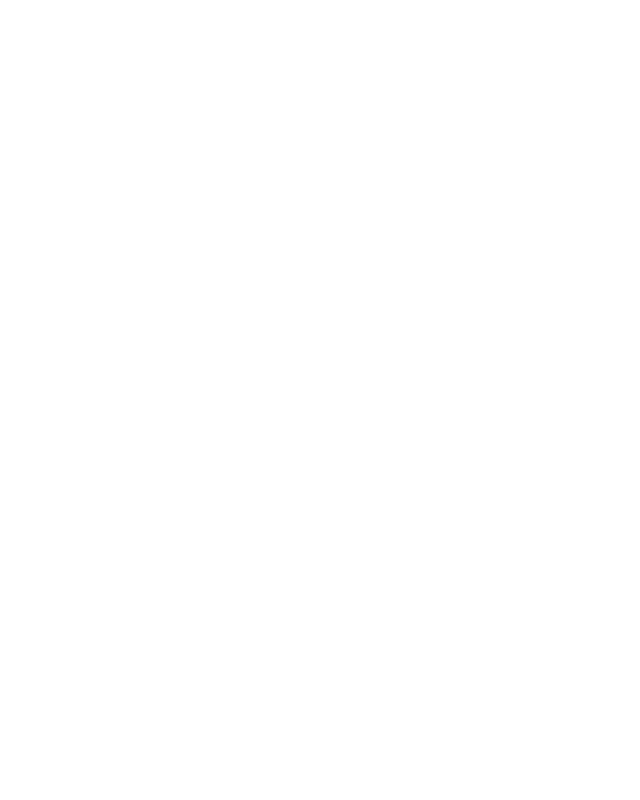
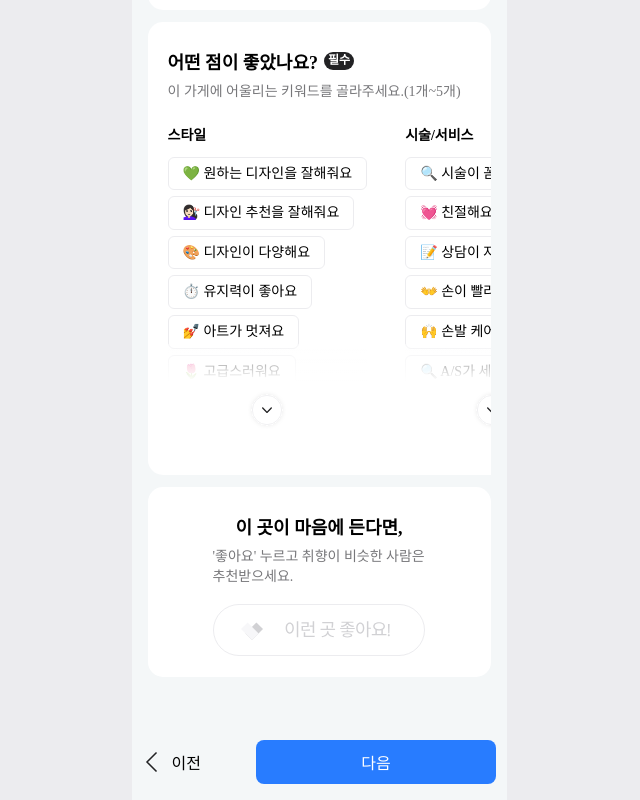
Before and after one commit to NOW-SOPT-CDSP-WEB6/Naver-Reservation-FE, a React (Vite) app: page /keyword/1 in a window 1280 px wide. Before the commit this address had no page. Shown: the part 235-1035 px from the top of the page, without its empty margins (321-961 px from the left). Before the commit the page ends 800 px from the top, so only its background shows below. Built offline with nearby package versions, Linux system fonts and the light colour scheme; a web font is replaced by a local one.

Commit message:
#34 :sparkles: feat: navigate, param 연결

```diff
--- a/src/components/@common/BottomNavBtn/BottomNavBtn.style.ts
+++ b/src/components/@common/BottomNavBtn/BottomNavBtn.style.ts
@@ -15,6 +15,7 @@ export const BackBtn = css({
   alignItems: 'center',
 
   width: 'fit-content',
+  cursor: 'pointer',
 });
 
 export const NextBtn = css({
--- a/src/components/@common/BottomNavBtn/BottomNavBtn.tsx
+++ b/src/components/@common/BottomNavBtn/BottomNavBtn.tsx
@@ -2,19 +2,24 @@ import * as s from '@/components/@common/BottomNavBtn/BottomNavBtn.style';
 import Button from '@/components/@common/Button/Button';
 
 import BackIcon from '@/assets/svgs/home_ic_back.svg?react';
+import { useNavigate } from 'react-router-dom';
 
 interface BottomNavBtnProps {
   handleNextClick?: () => void;
 }
 const BottomNavBtn = ({handleNextClick}: BottomNavBtnProps) => {
+  const navigate = useNavigate();
+  const handleBackClick = () => {
+    navigate(-1);
+  }
   return (
     <div css={s.BtnWrapper}>
-      <nav css={s.BackBtn}>
+      <nav css={s.BackBtn} onClick={handleBackClick}>
         <BackIcon width="40px" height="40px" />
         이전
       </nav>
       <nav css={s.NextBtn} onClick={handleNextClick}>
-        <Button variant={'next'}>다음</Button>
+        <Button variant={'next'} size='large'>다음</Button>
       </nav>
     </div>
   );
--- /dev/null
+++ b/src/hooks/query/useReviewWritingMutation.ts
@@ -0,0 +1,10 @@
+import { postReviewWriting } from "@/api"
+import { useMutation } from "@tanstack/react-query"
+
+export const useReviewWritingMutation = () => {
+  const { mutate, status } = useMutation({
+    mutationFn: postReviewWriting,
+  });
+  console.log("review writing", {mutate, status});
+  return { mutate, status};
+}
--- a/src/hooks/query/useReviewWritingQuery.ts
+++ /dev/null
@@ -1,12 +0,0 @@
-import { postReviewWriting } from "@/api"
-import { ReviewAPIType } from "@/type/reservation";
-import { useMutation } from "@tanstack/react-query"
-
-export const useReviewWritingQuery = ({reservationId, writing} : ReviewAPIType) => {
-  console.log("api 호출한다", {writing})
-  const mutation = useMutation({
-    mutationFn: () => postReviewWriting({reservationId, writing}),
-  });
-
-  return mutation;
-}
--- a/src/pages/keywordPage/KeywordPage.tsx
+++ b/src/pages/keywordPage/KeywordPage.tsx
@@ -4,15 +4,21 @@ import LikeBox from '@/pages/keywordPage/LikeBox/LikeBox';
 import TotalPrice from '@/pages/keywordPage/TotalPrice/TotalPrice';
 
 import BottomNavBtn from '@/components/@common/BottomNavBtn/BottomNavBtn';
+import { useNavigate, useParams } from 'react-router-dom';
 
 const KeywordPage = () => {
+  const { reservationId } = useParams();
+  const navigate = useNavigate();
+  const handleNextClick = () => {
+    navigate(`/review/${reservationId}`)
+  }
   return (
     <>
       <Header />
       <TotalPrice />
       <Carousel />
       <LikeBox />
-      <BottomNavBtn />
+      <BottomNavBtn handleNextClick={handleNextClick}/>
     </>
   );
 };
--- a/src/pages/reviewPage/ReviewPage.tsx
+++ b/src/pages/reviewPage/ReviewPage.tsx
@@ -3,17 +3,27 @@ import Header from '@/pages/reviewPage/Header/Header';
 import ReviewWriting from '@/pages/reviewPage/ReviewWriting/ReviewWriting';
 
 import BottomNavBtn from '@/components/@common/BottomNavBtn/BottomNavBtn';
-import { useReviewWritingQuery } from '@/hooks/query/useReviewWritingQuery';
+import { useReviewWritingMutation } from '@/hooks/query/useReviewWritingMutation';
+import { useNavigate, useParams } from 'react-router-dom';
+import { useState } from 'react';
 
 const ReviewPage = () => {
+  const { mutate, status } = useReviewWritingMutation();
+  const [text, setText] = useState('');
+  const { reservationId = '' } = useParams();
+  const navigate = useNavigate();
+
   const handleNextClick = () => {
-    useReviewWritingQuery({reservationId: 1, writing: "안녕"});
+    mutate({ reservationId: +reservationId, writing: text });
+    if (status === 'success') {
+      navigate(`/done/${reservationId}`);
+    }
   }
   return (
     <>
       <Header />
       <DragDrop />
-      <ReviewWriting />
+      <ReviewWriting text={text} setText={setText} />
       <BottomNavBtn handleNextClick={handleNextClick} />
     </>
   );
--- a/src/pages/reviewPage/ReviewWriting/ReviewWriting.tsx
+++ b/src/pages/reviewPage/ReviewWriting/ReviewWriting.tsx
@@ -16,10 +16,12 @@ import ReviewIcon from '@/assets/svgs/review/home_ic_pen.svg?react';
 
 import { REVIEW_CHAR_MAXIMUM, REVIEW_PLACE_HOLDER } from '@/constants';
 
-interface ReviewWritingProps {}
+interface ReviewWritingProps {
+  text: string;
+  setText: React.Dispatch<React.SetStateAction<string>>;
+}
 
-const ReviewWriting = ({}: ReviewWritingProps) => {
-  const [text, setText] = useState('');
+const ReviewWriting = ({ text, setText }: ReviewWritingProps) => {
   const [isFocus, setIsFocus] = useState(false);
   const textareaRef = useRef<HTMLTextAreaElement>(null);
 
--- a/src/router/router.tsx
+++ b/src/router/router.tsx
@@ -17,15 +17,15 @@ const router = createBrowserRouter([
         element: <HomePage />,
       },
       {
-        path: 'keyword',
+        path: 'keyword/:reservationId',
         element: <KeywordPage />,
       },
       {
-        path: 'review',
+        path: 'review/:reservationId',
         element: <ReviewPage />,
       },
       {
-        path: 'done',
+        path: 'done/:reservationId',
         element: <DonePage />,
       },
     ],
--- a/src/vite-env.d.ts
+++ b/src/vite-env.d.ts
@@ -1,3 +1,2 @@
 /// <reference types="vite/client" />
 /// <reference types="vite-plugin-svgr/client" />
-/// <reference types="vite/client" />
```
Also changed, not shown: src/hooks/query/useReservationInfoQuery 2.ts (added, +17 -0 lines), src/hooks/query/useReservationMarkMutation 2.ts (added, +18 -0 lines), src/hooks/query/useReservationQuery 2.ts (added, +20 -0 lines).
